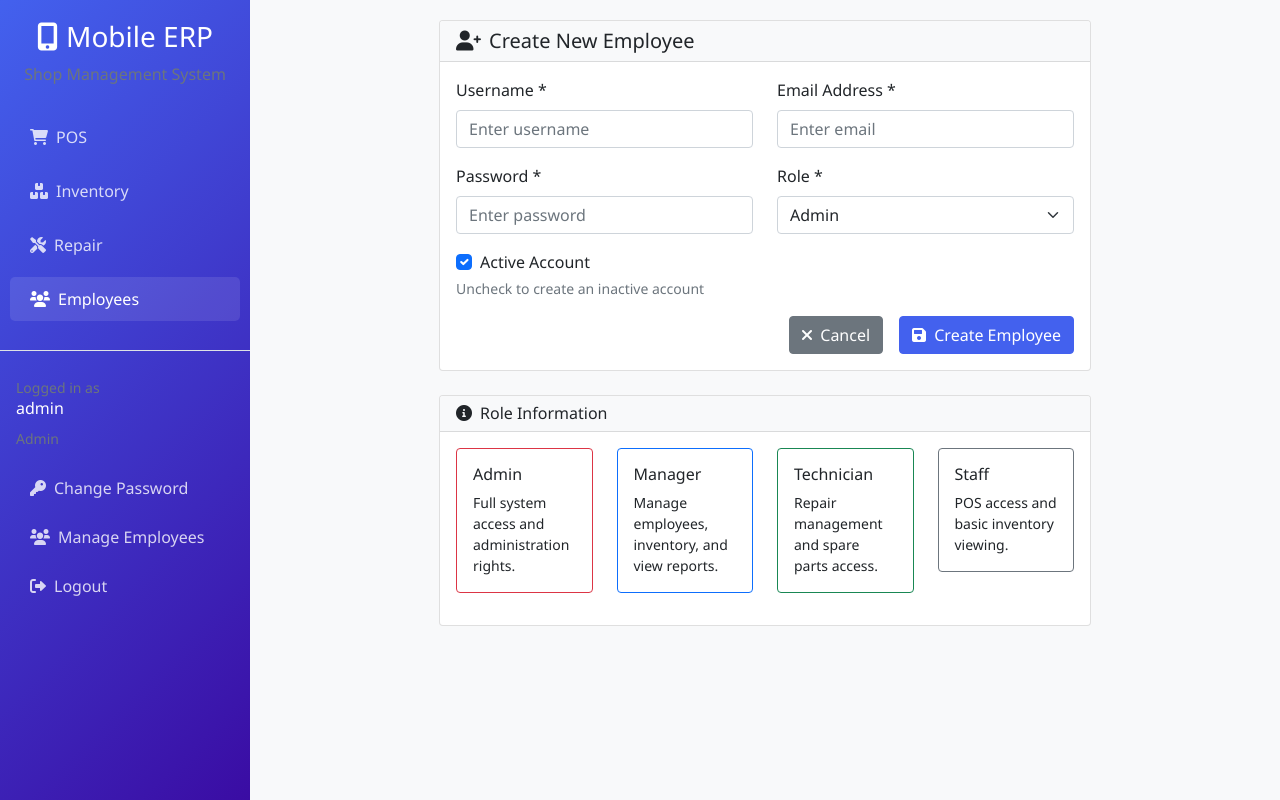
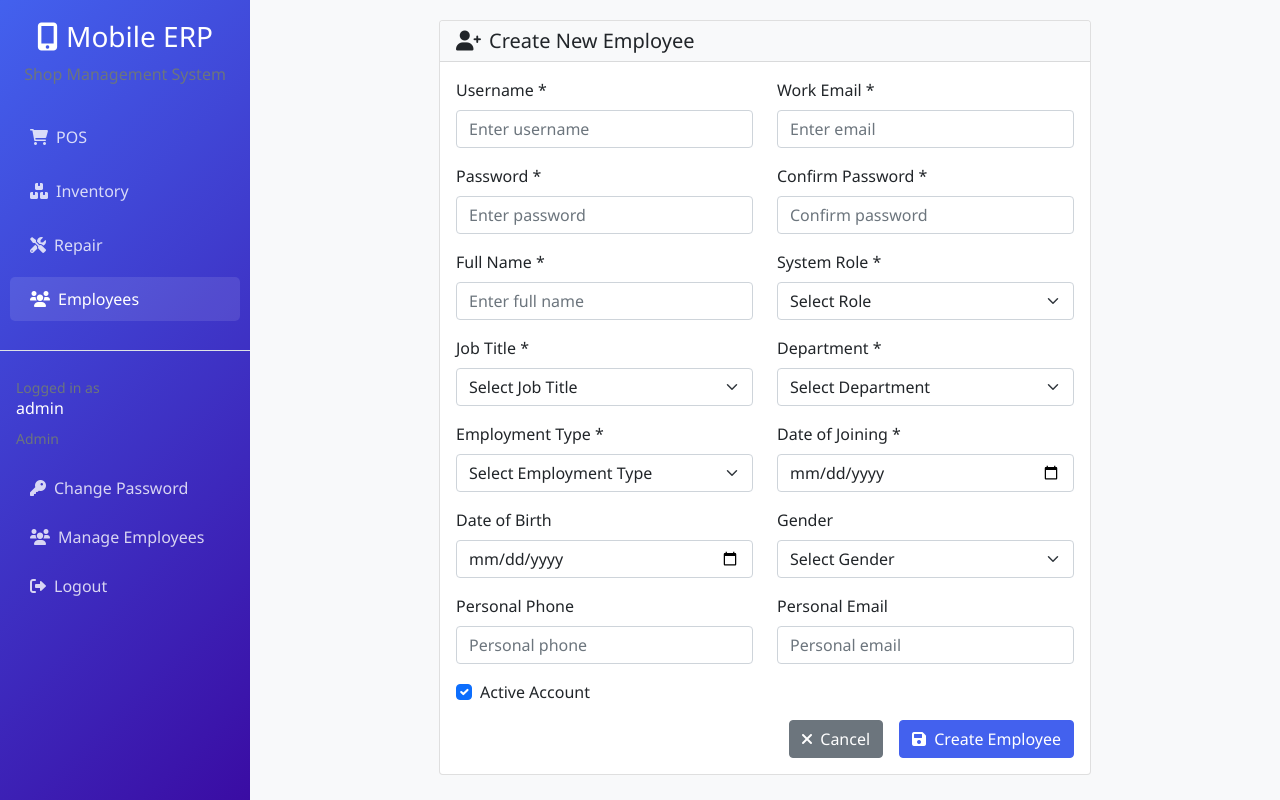
Before and after one commit to DinilKumarasiri/TEST_FLASK_ERP_DP, a Flask app: page /employee/create-employee in a window 1280 px wide. Run offline with Flask 3, Linux system fonts and the light colour scheme; a user stored in the database is signed in; some libraries are stand-ins or nearby versions.

Commit message:
Add the "Add Employee"

```diff
--- a/app/blueprints/employee/forms.py
+++ b/app/blueprints/employee/forms.py
@@ -1,40 +1,205 @@
+# app/blueprints/employee/forms.py
 from flask_wtf import FlaskForm
-from wtforms import StringField, PasswordField, BooleanField, SelectField, TextAreaField, DateField
-from wtforms.validators import DataRequired, Email, EqualTo, Length, ValidationError, Optional
-from ...models import User
+from wtforms import StringField, PasswordField, BooleanField, SelectField, TextAreaField, DateField, FloatField, IntegerField, EmailField, TelField
+from wtforms.validators import DataRequired, Email, EqualTo, Length, ValidationError, Optional, NumberRange
+from ...models.user import User
+from ...models.employee import EmployeeProfile
+from datetime import datetime, date
 
 class EmployeeForm(FlaskForm):
-    username = StringField('Username', validators=[
-        DataRequired(),
+    # Basic Information
+    username = StringField('Username *', validators=[
+        DataRequired(message='Username is required'),
         Length(min=3, max=80, message='Username must be between 3 and 80 characters')
     ])
-    email = StringField('Email', validators=[
-        DataRequired(),
-        Email(message='Enter a valid email address')
+    email = EmailField('Work Email *', validators=[
+        DataRequired(message='Email is required'),
+        Email(message='Enter a valid email address'),
+        Length(max=120)
     ])
-    password = PasswordField('Password', validators=[
-        DataRequired(),
+    password = PasswordField('Password *', validators=[
+        DataRequired(message='Password is required'),
         Length(min=6, message='Password must be at least 6 characters long')
     ])
-    role = SelectField('Role', choices=[
-        ('admin', 'Admin'),
+    confirm_password = PasswordField('Confirm Password *', validators=[
+        DataRequired(message='Please confirm password'),
+        EqualTo('password', message='Passwords must match')
+    ])
+    role = SelectField('System Role *', choices=[
+        ('', 'Select Role'),
+        ('admin', 'Administrator'),
         ('manager', 'Manager'),
-        ('staff', 'Staff'),
-        ('technician', 'Technician')
-    ], validators=[DataRequired()])
-    is_active = BooleanField('Active', default=True)
+        ('staff', 'Sales Staff')
+    ], validators=[DataRequired(message='Please select a role')])
+    is_active = BooleanField('Active Account', default=True)
 
-    def validate_username(self, username):
-        user = User.query.filter_by(username=username.data).first()
+    # Personal Information
+    full_name = StringField('Full Name *', validators=[
+        DataRequired(message='Full name is required'),
+        Length(min=2, max=100, message='Name must be between 2 and 100 characters')
+    ])
+    date_of_birth = DateField('Date of Birth', format='%Y-%m-%d', validators=[Optional()])
+    gender = SelectField('Gender', choices=[
+        ('', 'Select Gender'),
+        ('male', 'Male'),
+        ('female', 'Female'),
+        ('other', 'Other')
+    ], validators=[Optional()])
+    personal_phone = TelField('Personal Phone', validators=[
+        Optional(),
+        Length(min=10, max=15, message='Phone number must be between 10 and 15 digits')
+    ])
+    personal_email = EmailField('Personal Email', validators=[
+        Optional(),
+        Email(message='Enter a valid email address'),
+        Length(max=120)
+    ])
+
+    # Emergency Contact
+    emergency_contact = StringField('Emergency Contact Name', validators=[
+        Optional(),
+        Length(max=100)
+    ])
+    emergency_phone = TelField('Emergency Contact Phone', validators=[
+        Optional(),
+        Length(min=10, max=15, message='Phone number must be between 10 and 15 digits')
+    ])
+
+    # Address Information
+    address = TextAreaField('Address', validators=[Optional(), Length(max=500)])
+
+    # Government IDs
+    aadhar_number = StringField('Aadhar Number', validators=[
+        Optional(),
+        Length(min=12, max=12, message='Aadhar number must be 12 digits')
+    ])
+    pan_number = StringField('PAN Number', validators=[
+        Optional(),
+        Length(min=10, max=10, message='PAN number must be 10 characters')
+    ])
+
+    # Employment Details
+    employee_code = StringField('Employee Code', validators=[Optional(), Length(max=50)])
+    job_title = SelectField('Job Title *', choices=[
+        ('', 'Select Job Title'),
+        ('sales_executive', 'Sales Executive'),
+        ('senior_sales_executive', 'Senior Sales Executive'),
+        ('sales_manager', 'Sales Manager'),
+        ('repair_technician', 'Repair Technician'),
+        ('senior_technician', 'Senior Technician'),
+        ('repair_manager', 'Repair Manager'),
+        ('store_manager', 'Store Manager'),
+        ('inventory_manager', 'Inventory Manager'),
+        ('cashier', 'Cashier'),
+        ('accountant', 'Accountant')
+    ], validators=[DataRequired(message='Please select a job title')])
+    department = SelectField('Department *', choices=[
+        ('', 'Select Department'),
+        ('sales', 'Sales'),
+        ('repair', 'Repair Service'),
+        ('inventory', 'Inventory'),
+        ('admin', 'Administration'),
+        ('accounts', 'Accounts')
+    ], validators=[DataRequired(message='Please select a department')])
+    employment_type = SelectField('Employment Type *', choices=[
+        ('', 'Select Employment Type'),
+        ('full_time', 'Full Time'),
+        ('part_time', 'Part Time'),
+        ('contract', 'Contract'),
+        ('intern', 'Intern')
+    ], validators=[DataRequired(message='Please select employment type')])
+    date_of_joining = DateField('Date of Joining *', format='%Y-%m-%d', validators=[DataRequired(message='Date of joining is required')])
+    probation_end_date = DateField('Probation End Date', format='%Y-%m-%d', validators=[Optional()])
+    work_location = StringField('Work Location/Shop', validators=[Optional(), Length(max=200)])
+    shift_timing = StringField('Shift Timing', validators=[Optional(), Length(max=50)])
+    reporting_manager_id = SelectField('Reporting Manager', coerce=int, choices=[], validators=[Optional()])
+
+    # Salary & Compensation
+    basic_salary = FloatField('Basic Salary (₹)', validators=[
+        Optional(),
+        NumberRange(min=0, message='Salary cannot be negative')
+    ])
+    commission_rate = FloatField('Commission Rate (%)', validators=[
+        Optional(),
+        NumberRange(min=0, max=100, message='Commission rate must be between 0 and 100')
+    ], default=5.0)
+
+    # Banking Information
+    bank_name = StringField('Bank Name', validators=[Optional(), Length(max=100)])
+    account_number = StringField('Account Number', validators=[Optional()])
+    ifsc_code = StringField('IFSC Code', validators=[Optional()])
+
+    # Skills & Qualifications
+    education = TextAreaField('Education Details', validators=[Optional(), Length(max=1000)])
+    certifications = TextAreaField('Certifications', validators=[Optional(), Length(max=1000)])
+    skills = TextAreaField('Technical Skills', validators=[Optional(), Length(max=1000)])
+    experience_years = IntegerField('Total Experience (Years)', validators=[
+        Optional(),
+        NumberRange(min=0, max=50, message='Experience must be between 0 and 50 years')
+    ])
+
+    # Sales Staff Specific
+    sales_target_monthly = FloatField('Monthly Sales Target (₹)', validators=[
+        Optional(),
+        NumberRange(min=0, message='Sales target cannot be negative')
+    ])
+
+    def validate_username(self, field):
+        user = User.query.filter_by(username=field.data).first()
         if user:
             raise ValidationError('That username is already taken. Please choose a different one.')
 
-    def validate_email(self, email):
-        user = User.query.filter_by(email=email.data).first()
+    def validate_email(self, field):
+        user = User.query.filter_by(email=field.data).first()
         if user:
             raise ValidationError('That email is already registered. Please use a different one.')
 
+    def validate_date_of_birth(self, field):
+        if field.data and field.data > date.today():
+            raise ValidationError('Date of birth cannot be in the future.')
+
+    def validate_date_of_joining(self, field):
+        if field.data and field.data > date.today():
+            raise ValidationError('Date of joining cannot be in the future.')
+
+class EditEmployeeForm(EmployeeForm):
+    password = PasswordField('New Password', validators=[
+        Optional(),
+        Length(min=6, message='Password must be at least 6 characters long')
+    ])
+    confirm_password = PasswordField('Confirm New Password', validators=[
+        Optional(),
+        EqualTo('password', message='Passwords must match')
+    ])
+
+    def __init__(self, *args, **kwargs):
+        super(EditEmployeeForm, self).__init__(*args, **kwargs)
+        # Remove required validators for username and email in edit mode
+        self.username.validators = [DataRequired(), Length(min=3, max=80)]
+        self.email.validators = [DataRequired(), Email(), Length(max=120)]
+
+    def validate_username(self, field):
+        # Skip validation for edit - we'll handle it in the view
+        pass
+
+    def validate_email(self, field):
+        # Skip validation for edit - we'll handle it in the view
+        pass
+
 class LeaveRequestForm(FlaskForm):
-    start_date = DateField('Start Date', validators=[DataRequired()])
-    end_date = DateField('End Date', validators=[DataRequired()])
-    reason = TextAreaField('Reason', validators=[DataRequired(), Length(max=500)])
+    leave_type = SelectField('Leave Type *', choices=[
+        ('casual', 'Casual Leave'),
+        ('sick', 'Sick Leave'),
+        ('annual', 'Annual Leave'),
+        ('other', 'Other')
+    ], validators=[DataRequired()])
+    start_date = DateField('Start Date *', format='%Y-%m-%d', validators=[DataRequired()])
+    end_date = DateField('End Date *', format='%Y-%m-%d', validators=[DataRequired()])
+    reason = TextAreaField('Reason *', validators=[
+        DataRequired(),
+        Length(min=10, max=500)
+    ])
+
+    def validate_end_date(self, field):
+        if self.start_date.data and field.data and field.data < self.start_date.data:
+            raise ValidationError('End date must be after start date.')
--- a/app/models/__init__.py
+++ b/app/models/__init__.py
@@ -1,7 +1,7 @@
 # app/models/__init__.py
 
 from .user import User
-from .employee import Attendance, LeaveRequest, Commission
+from .employee import Attendance, LeaveRequest, Commission, EmployeeProfile
 from .customer import Customer
 from .product import ProductCategory, Product
 from .supplier import Supplier
@@ -16,6 +16,7 @@ __all__ = [
     'Attendance',
     'LeaveRequest',
     'Commission',
+    'EmployeeProfile',
     'Customer',
     'ProductCategory',
     'Product',
--- a/templates/employee/create.html
+++ b/templates/employee/create.html
@@ -10,32 +10,32 @@
                 <h5 class="mb-0"><i class="fas fa-user-plus me-2"></i>Create New Employee</h5>
             </div>
             <div class="card-body">
+                <!-- Display form errors at top -->
+                {% if form.errors %}
+                <div class="alert alert-danger">
+                    <h6>Please fix the following errors:</h6>
+                    <ul class="mb-0">
+                    {% for field, errors in form.errors.items() %}
+                        {% for error in errors %}
+                        <li>{{ field }}: {{ error }}</li>
+                        {% endfor %}
+                    {% endfor %}
+                    </ul>
+                </div>
+                {% endif %}
+
                 <form method="POST" action="{{ url_for('employee.create_employee') }}">
                     {{ form.hidden_tag() }}
-
+                    <input type="hidden" name="csrf_token" value="{{ csrf_token() }}">
                     <div class="row mb-3">
                         <div class="col-md-6">
                             <label class="form-label">Username *</label>
                             {{ form.username(class="form-control", placeholder="Enter username") }}
-                            {% if form.username.errors %}
-                                <div class="text-danger small">
-                                    {% for error in form.username.errors %}
-                                        {{ error }}
-                                    {% endfor %}
-                                </div>
-                            {% endif %}
                         </div>
 
                         <div class="col-md-6">
-                            <label class="form-label">Email Address *</label>
+                            <label class="form-label">Work Email *</label>
                             {{ form.email(class="form-control", placeholder="Enter email") }}
-                            {% if form.email.errors %}
-                                <div class="text-danger small">
-                                    {% for error in form.email.errors %}
-                                        {{ error }}
-                                    {% endfor %}
-                                </div>
-                            {% endif %}
                         </div>
                     </div>
 
@@ -43,25 +43,71 @@
                         <div class="col-md-6">
                             <label class="form-label">Password *</label>
                             {{ form.password(class="form-control", placeholder="Enter password") }}
-                            {% if form.password.errors %}
-                                <div class="text-danger small">
-                                    {% for error in form.password.errors %}
-                                        {{ error }}
-                                    {% endfor %}
-                                </div>
-                            {% endif %}
                         </div>
 
                         <div class="col-md-6">
-                            <label class="form-label">Role *</label>
+                            <label class="form-label">Confirm Password *</label>
+                            {{ form.confirm_password(class="form-control", placeholder="Confirm password") }}
+                        </div>
+                    </div>
+
+                    <div class="row mb-3">
+                        <div class="col-md-6">
+                            <label class="form-label">Full Name *</label>
+                            {{ form.full_name(class="form-control", placeholder="Enter full name") }}
+                        </div>
+
+                        <div class="col-md-6">
+                            <label class="form-label">System Role *</label>
                             {{ form.role(class="form-select") }}
-                            {% if form.role.errors %}
-                                <div class="text-danger small">
-                                    {% for error in form.role.errors %}
-                                        {{ error }}
-                                    {% endfor %}
-                                </div>
-                            {% endif %}
+                        </div>
+                    </div>
+
+                    <div class="row mb-3">
+                        <div class="col-md-6">
+                            <label class="form-label">Job Title *</label>
+                            {{ form.job_title(class="form-select") }}
+                        </div>
+
+                        <div class="col-md-6">
+                            <label class="form-label">Department *</label>
+                            {{ form.department(class="form-select") }}
+                        </div>
+                    </div>
+
+                    <div class="row mb-3">
+                        <div class="col-md-6">
+                            <label class="form-label">Employment Type *</label>
+                            {{ form.employment_type(class="form-select") }}
+                        </div>
+
+                        <div class="col-md-6">
+                            <label class="form-label">Date of Joining *</label>
+                            {{ form.date_of_joining(class="form-control", type="date") }}
+                        </div>
+                    </div>
+
+                    <div class="row mb-3">
+                        <div class="col-md-6">
+                            <label class="form-label">Date of Birth</label>
+                            {{ form.date_of_birth(class="form-control", type="date") }}
+                        </div>
+
+                        <div class="col-md-6">
+                            <label class="form-label">Gender</label>
+                            {{ form.gender(class="form-select") }}
+                        </div>
+                    </div>
+
+                    <div class="row mb-3">
+                        <div class="col-md-6">
+                            <label class="form-label">Personal Phone</label>
+                            {{ form.personal_phone(class="form-control", placeholder="Personal phone") }}
+                        </div>
+
+                        <div class="col-md-6">
+                            <label class="form-label">Personal Email</label>
+                            {{ form.personal_email(class="form-control", placeholder="Personal email") }}
                         </div>
                     </div>
 
@@ -70,7 +116,6 @@
                             {{ form.is_active(class="form-check-input") }}
                             <label class="form-check-label">Active Account</label>
                         </div>
-                        <small class="text-muted">Uncheck to create an inactive account</small>
                     </div>
 
                     <div class="d-grid gap-2 d-md-flex justify-content-md-end">
@@ -84,48 +129,6 @@
                 </form>
             </div>
         </div>
-
-        <div class="card mt-4">
-            <div class="card-header bg-light">
-                <h6 class="mb-0"><i class="fas fa-info-circle me-2"></i>Role Information</h6>
-            </div>
-            <div class="card-body">
-                <div class="row">
-                    <div class="col-md-3">
-                        <div class="card border-danger mb-3">
-                            <div class="card-body">
-                                <h6 class="card-title">Admin</h6>
-                                <p class="card-text small">Full system access and administration rights.</p>
-                            </div>
-                        </div>
-                    </div>
-                    <div class="col-md-3">
-                        <div class="card border-primary mb-3">
-                            <div class="card-body">
-                                <h6 class="card-title">Manager</h6>
-                                <p class="card-text small">Manage employees, inventory, and view reports.</p>
-                            </div>
-                        </div>
-                    </div>
-                    <div class="col-md-3">
-                        <div class="card border-success mb-3">
-                            <div class="card-body">
-                                <h6 class="card-title">Technician</h6>
-                                <p class="card-text small">Repair management and spare parts access.</p>
-                            </div>
-                        </div>
-                    </div>
-                    <div class="col-md-3">
-                        <div class="card border-secondary mb-3">
-                            <div class="card-body">
-                                <h6 class="card-title">Staff</h6>
-                                <p class="card-text small">POS access and basic inventory viewing.</p>
-                            </div>
-                        </div>
-                    </div>
-                </div>
-            </div>
-        </div>
     </div>
 </div>
 {% endblock %}
```
Also changed, not shown: app/blueprints/employee/employees.py (+205 -40 lines), app/models/employee.py (+66 -0 lines).
